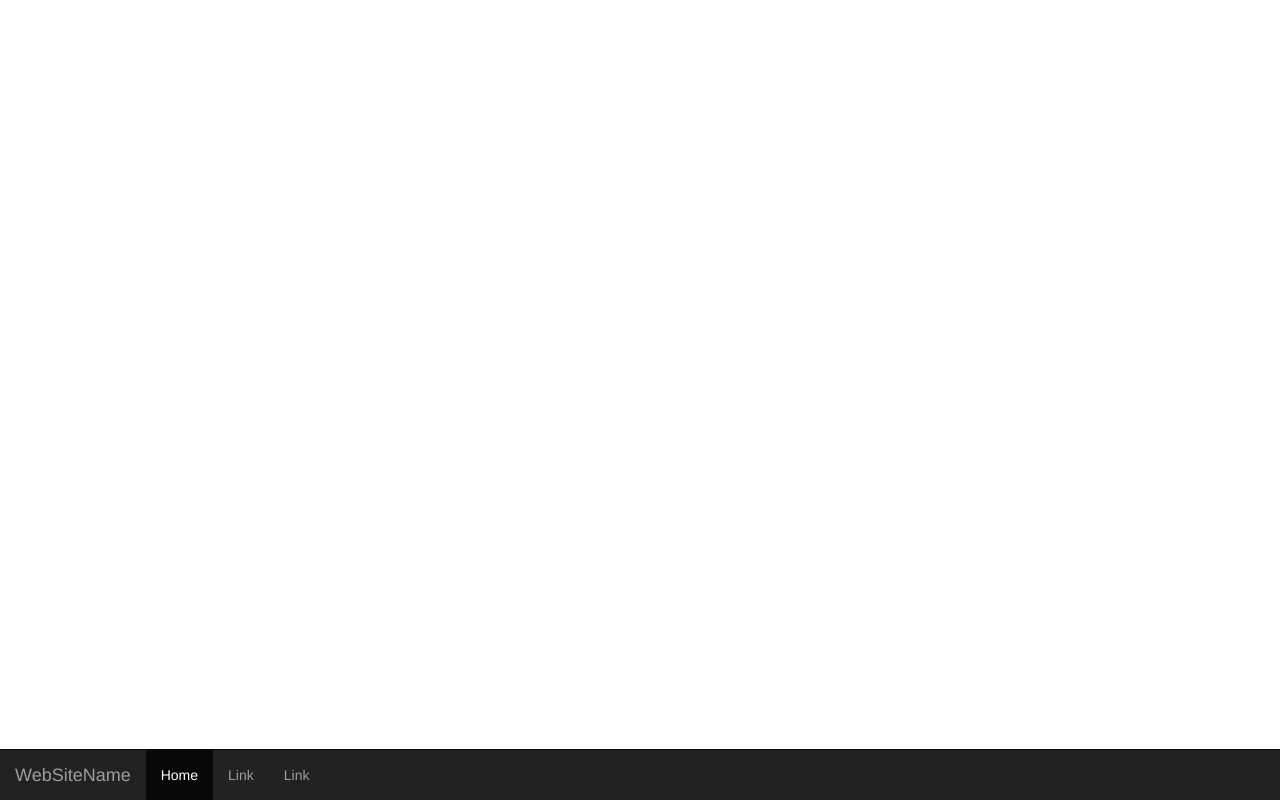
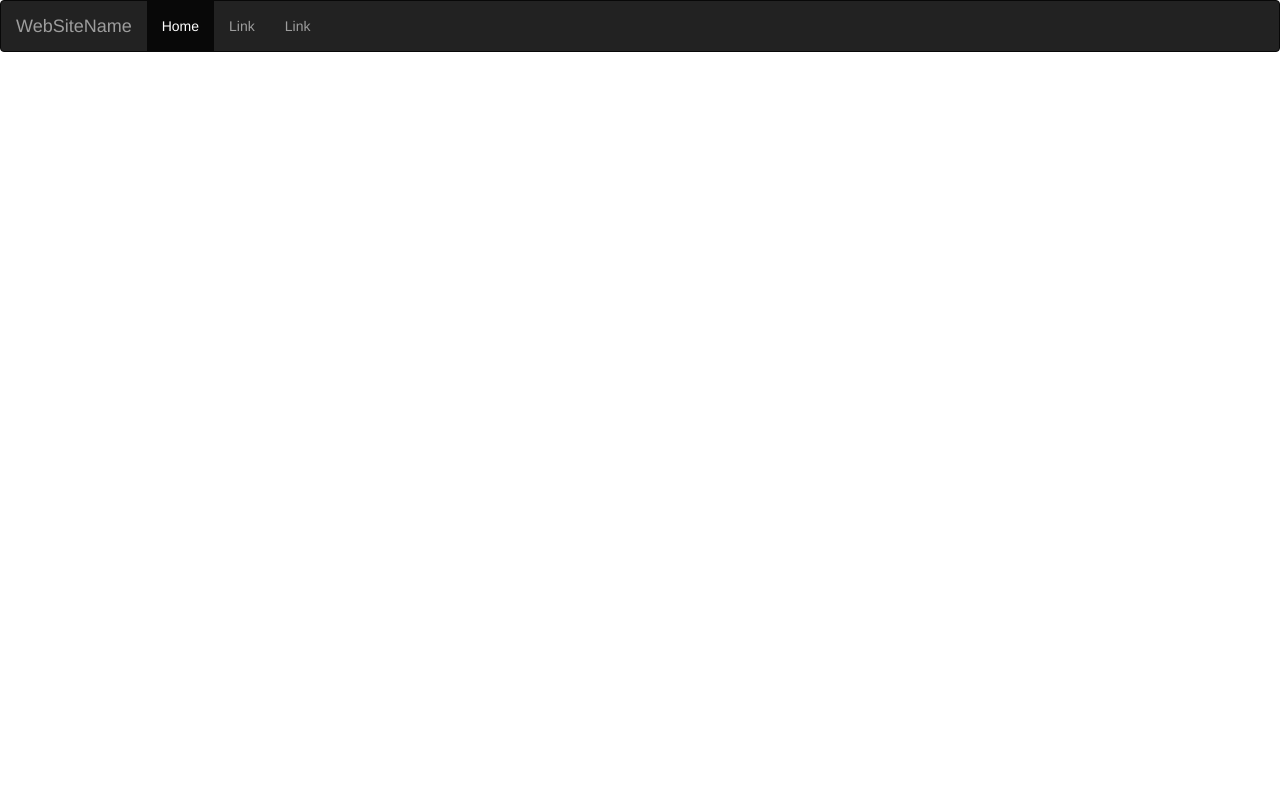
Before and after one commit to iKevinTsai/Bootstrap-3-Lesson, a plain HTML site: page navbar.html in a window 1280 px wide. Drawn offline with Linux system fonts and the light colour scheme.

Commit message:
加上 container-fluid區塊，讓選單保持空間

```diff
--- a/navbar.html
+++ b/navbar.html
@@ -11,7 +11,8 @@
 </head>
 
 <body>
-    <nav class="navbar navbar-inverse navbar-fixed-bottom">
+    <nav class="navbar navbar-inverse">
+        <div class="container-fluid">
             <div class="navbar-header">
                 <a class="navbar-brand" href="#">WebSiteName</a>
             </div>
@@ -20,6 +21,7 @@
                 <li><a href="#">Link</a></li>
                 <li><a href="#">Link</a></li>
             </ul>
+        </div>
     </nav>
 </body>
 
```
Lines whose indentation alone changed are shown as unchanged.
